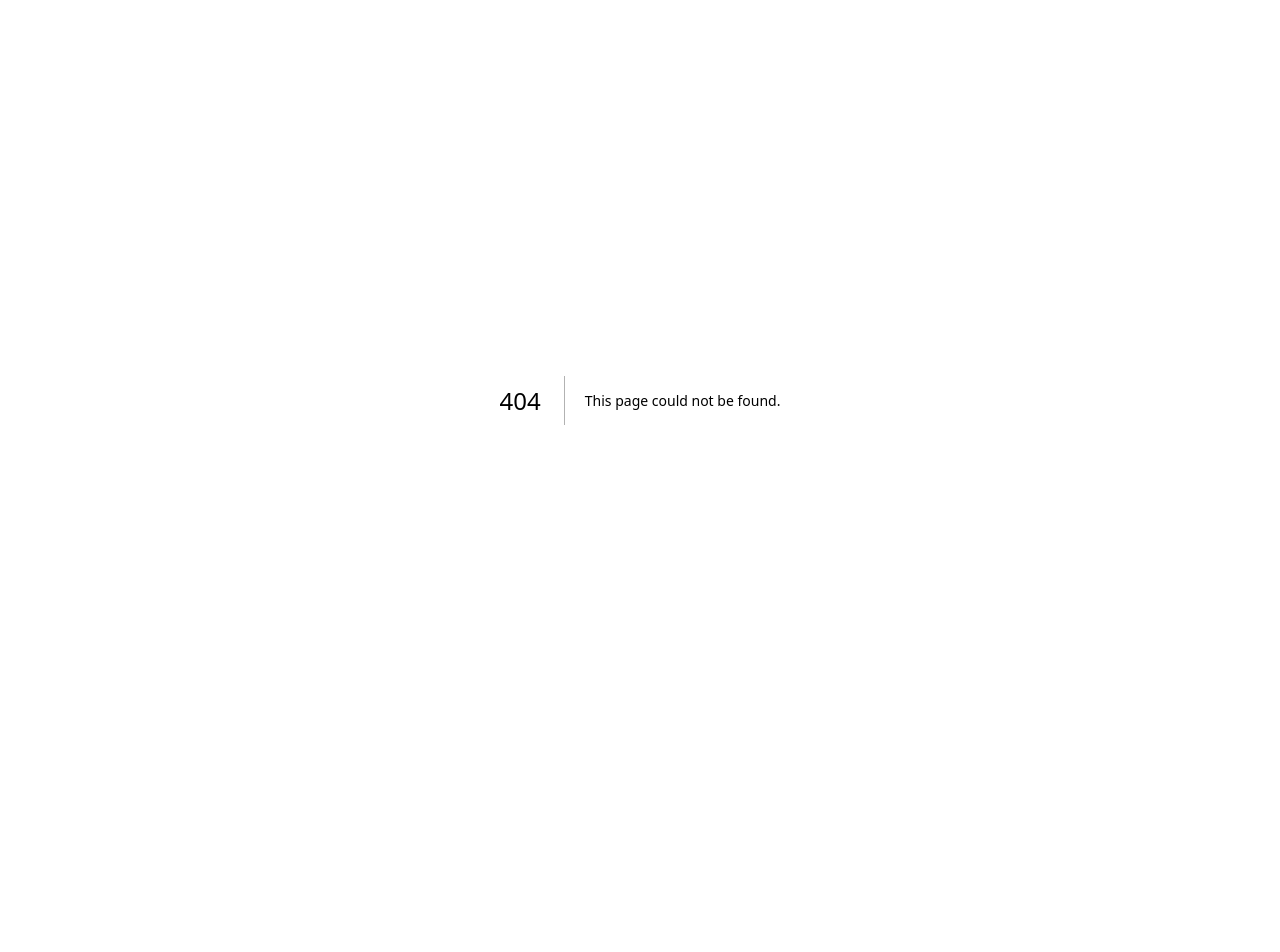
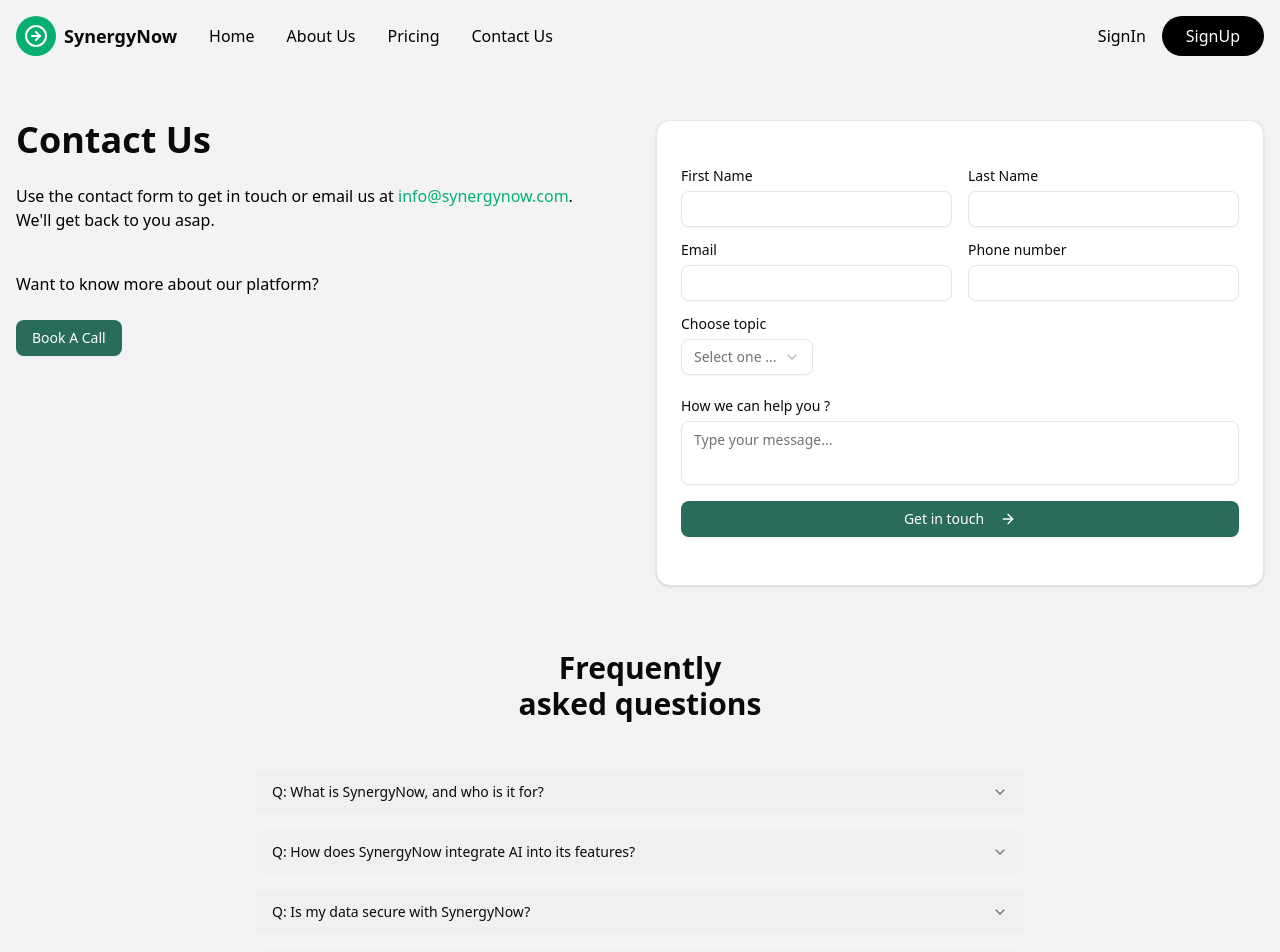
Before and after one commit to YounesBousfiha/SynergyNow, a Next.js app in the folder frontend/: page /contact in a window 1280 px wide. Before the commit this address had no page. Shown: the top 952 px of the page. Before the commit the page ends 800 px from the top, so only its background shows below. Built offline with nearby package versions, Linux system fonts and the light colour scheme.

Commit message:
Add contact page with form and FAQ section

```diff
--- /dev/null
+++ b/frontend/src/app/(public)/contact/page.jsx
@@ -0,0 +1,156 @@
+import { Textarea } from "../../../components/ui/textarea";
+import { Card, CardContent } from "../../../components/ui/card";
+import {Input } from "../../../components/ui/input";
+import { Label } from "../../../components/ui/label";
+import { Select, SelectContent, SelectItem, SelectTrigger, SelectValue } from "../../../components/ui/select";
+import { Accordion, AccordionContent, AccordionItem, AccordionTrigger } from "../../../components/ui/accordion";
+import { Button } from "../../../components/ui/button";
+import { ArrowRight } from "lucide-react";
+
+export default function ContactPage() {
+    return (
+        <main className="flex-grow bg-[#f3f3f6]">
+            <div className="container mx-auto px-4 py-12">
+                {/* Contact Form Section */}
+                <div className="grid md:grid-cols-2 gap-8 mb-16">
+                    <div className="space-y-6">
+                        <h1 className="text-4xl font-bold">Contact Us</h1>
+                        <p className="text-black">
+                            Use the contact form to get in touch or email us at{" "}
+                            <a href="mailto:info@synergynow.com" className="text-[#06ae6f] hover:underline">
+                                info@synergynow.com
+                            </a>
+                            .
+                            <br/>
+                            We&apos;ll get back to you asap.
+                        </p>
+                        <p className="text-black pt-4">Want to know more about our platform?</p>
+                        <Button className="bg-[#296c5c] hover:bg-[#296c5c]/90 text-white">Book A Call</Button>
+                    </div>
+
+                    <Card>
+                        <CardContent className="p-6">
+                            <form className="grid grid-cols-1 md:grid-cols-2 gap-4">
+                                <div className="space-y-2">
+                                    <Label htmlFor="firstName">First Name</Label>
+                                    <Input id="firstName"/>
+                                </div>
+                                <div className="space-y-2">
+                                    <Label htmlFor="lastName">Last Name</Label>
+                                    <Input id="lastName"/>
+                                </div>
+                                <div className="space-y-2">
+                                    <Label htmlFor="email">Email</Label>
+                                    <Input id="email" type="email"/>
+                                </div>
+                                <div className="space-y-2">
+                                    <Label htmlFor="phone">Phone number</Label>
+                                    <Input id="phone" type="tel"/>
+                                </div>
+                                <div className="space-y-2 md:col-span-2">
+                                    <Label htmlFor="topic">Choose topic</Label>
+                                    <Select>
+                                        <SelectTrigger>
+                                            <SelectValue placeholder="Select one ..."/>
+                                        </SelectTrigger>
+                                        <SelectContent>
+                                            <SelectItem value="general">General Inquiry</SelectItem>
+                                            <SelectItem value="support">Technical Support</SelectItem>
+                                            <SelectItem value="sales">Sales</SelectItem>
+                                            <SelectItem value="partnership">Partnership</SelectItem>
+                                        </SelectContent>
+                                    </Select>
+                                </div>
+                                <div className="space-y-2 md:col-span-2">
+                                    <Label htmlFor="message">How we can help you ?</Label>
+                                    <Textarea id="message" placeholder="Type your message..." className="resize-none"
+                                              rows={5}/>
+                                </div>
+                                <div className="md:col-span-2">
+                                    <Button type="submit"
+                                            className="w-full bg-[#296c5c] hover:bg-[#296c5c]/90 text-white">
+                                        Get in touch
+                                        <ArrowRight className="ml-2 h-4 w-4"/>
+                                    </Button>
+                                </div>
+                            </form>
+                        </CardContent>
+                    </Card>
+                </div>
+
+                {/* FAQ Section */}
+                <div className="max-w-3xl mx-auto">
+                    <h2 className="text-3xl font-bold text-center mb-12">
+                        Frequently
+                        <br/>
+                        asked questions
+                    </h2>
+
+                    <Accordion type="single" collapsible className="space-y-4">
+                        <AccordionItem value="item-1" className="bg-[#f0f0f0] rounded-md overflow-hidden border-none">
+                            <AccordionTrigger className="px-4 py-3 hover:no-underline">
+                                Q: What is SynergyNow, and who is it for?
+                            </AccordionTrigger>
+                            <AccordionContent className="px-4 pb-4 pt-0 border-t border-gray-200">
+                                <p className="text-gray-700">
+                                    SynergyNow is a comprehensive CRM platform designed specifically for SMEs who need
+                                    to centralize
+                                    customer information, streamline communication, and automate repetitive tasks. It's
+                                    perfect for
+                                    businesses looking to improve productivity and enhance customer relationships
+                                    through modern
+                                    technology.
+                                </p>
+                            </AccordionContent>
+                        </AccordionItem>
+
+                        <AccordionItem value="item-2" className="bg-[#f0f0f0] rounded-md overflow-hidden border-none">
+                            <AccordionTrigger className="px-4 py-3 hover:no-underline">
+                                Q: How does SynergyNow integrate AI into its features?
+                            </AccordionTrigger>
+                            <AccordionContent className="px-4 pb-4 pt-0 border-t border-gray-200">
+                                <p className="text-gray-700">
+                                    SynergyNow leverages AI to automate routine tasks, generate personalized customer
+                                    communications,
+                                    and provide actionable insights from your data. Our AI tools help predict customer
+                                    needs, optimize
+                                    your workflow, and ensure you're always one step ahead in managing relationships.
+                                </p>
+                            </AccordionContent>
+                        </AccordionItem>
+
+                        <AccordionItem value="item-3" className="bg-[#f0f0f0] rounded-md overflow-hidden border-none">
+                            <AccordionTrigger className="px-4 py-3 hover:no-underline">
+                                Q: Is my data secure with SynergyNow?
+                            </AccordionTrigger>
+                            <AccordionContent className="px-4 pb-4 pt-0 border-t border-gray-200">
+                                <p className="text-gray-700">
+                                    Absolutely. We implement enterprise-grade security measures including end-to-end
+                                    encryption, regular
+                                    security audits, and compliance with global data protection regulations. Your data
+                                    is stored in
+                                    secure, redundant systems with strict access controls to ensure maximum protection.
+                                </p>
+                            </AccordionContent>
+                        </AccordionItem>
+
+                        <AccordionItem value="item-4" className="bg-[#f0f0f0] rounded-md overflow-hidden border-none">
+                            <AccordionTrigger className="px-4 py-3 hover:no-underline">
+                                Q: How can I get started with SynergyNow?
+                            </AccordionTrigger>
+                            <AccordionContent className="px-4 pb-4 pt-0 border-t border-gray-200">
+                                <p className="text-gray-700">
+                                    Getting started is simple. Sign up for a free trial, and our onboarding team will
+                                    guide you through
+                                    the setup process. We offer comprehensive training resources, personalized support,
+                                    and easy data
+                                    migration tools to ensure a smooth transition to SynergyNow.
+                                </p>
+                            </AccordionContent>
+                        </AccordionItem>
+                    </Accordion>
+                </div>
+            </div>
+        </main>
+    );
+}
```
